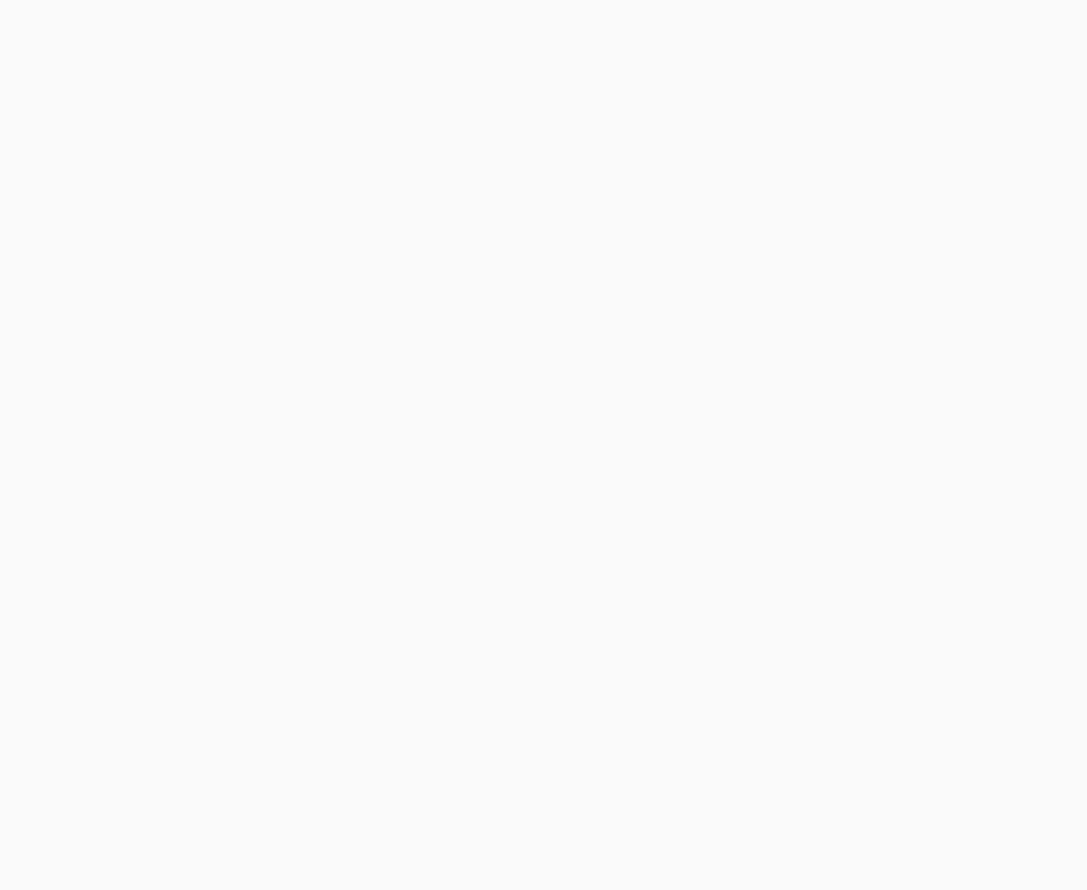
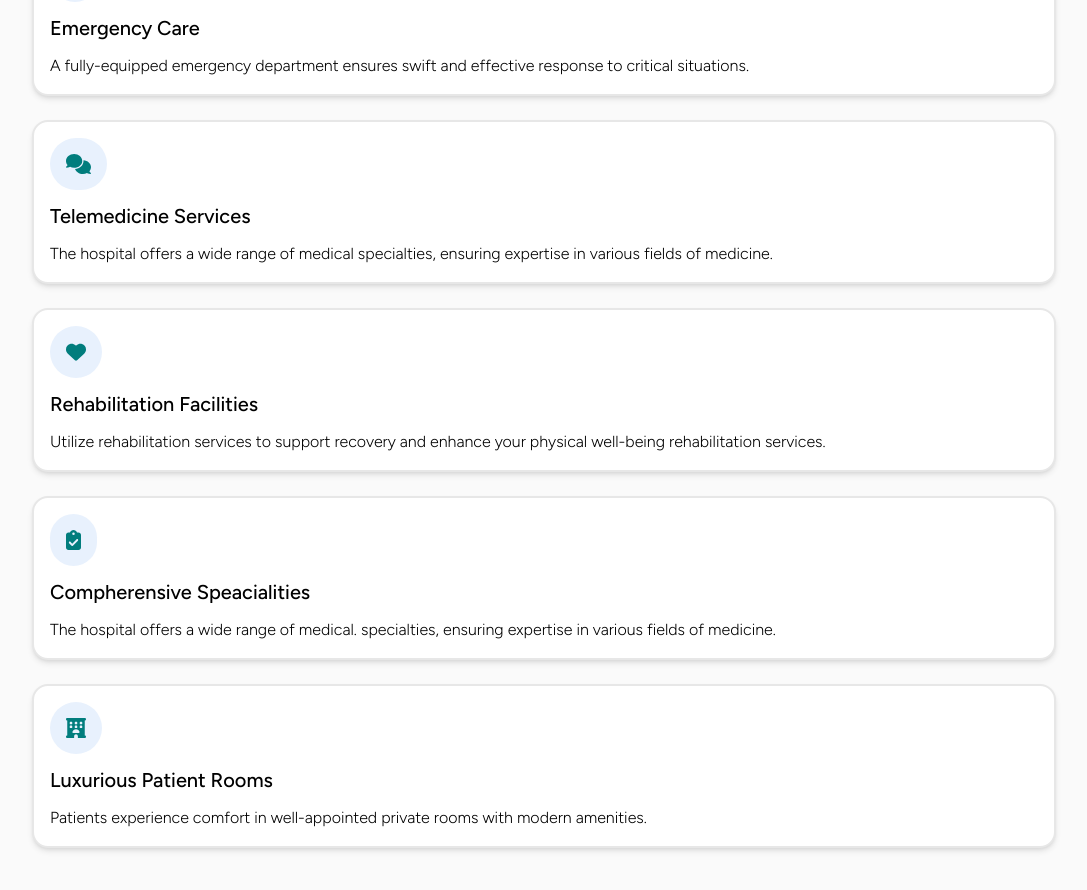
Before and after one commit to rifqi011/asklepion-clinic, a React (Vite) app: page / in a window 1280 px wide. Shown: the part 5124-6014 px from the top of the page, without its empty margins (96-1183 px from the left). Before the commit the page ends 4604 px from the top, so only its background shows below. Built offline with nearby package versions, Linux system fonts and the light colour scheme; a web font is replaced by a local one.

Commit message:
Add WhyChooseUs section with data and integrate into App component

```diff
--- a/src/App.jsx
+++ b/src/App.jsx
@@ -1,6 +1,7 @@
 import Header from "./assets/components/Header"
 import AboutUs from "./assets/sections/AboutUs"
 import Home from "./assets/sections/Home"
+import WhyChooseUs from "./assets/sections/WhyChooseUs"
 
 export default function App() {
 	return (
@@ -9,7 +10,9 @@ export default function App() {
 
 			<Home />
 
-			<AboutUs />
+            <AboutUs />
+
+            <WhyChooseUs />
 		</>
 	)
 }
--- /dev/null
+++ b/src/assets/data/why-choose-us.json
@@ -0,0 +1,32 @@
+[
+    {
+        "icon": "faFlask",
+        "text": "24/7 Pharmacy Services",
+        "description": "Access to a fully stocked pharmacy round the clock for medications and healthcare essentials."
+    },
+    {
+        "icon": "faBell",
+        "text": "Emergency Care",
+        "description": "A fully-equipped emergency department ensures swift and effective response to critical situations."
+    },
+    {
+        "icon": "faComments",
+        "text": "Telemedicine Services",
+        "description": "The hospital offers a wide range of medical specialties, ensuring expertise in various fields of medicine."
+    },
+    {
+        "icon": "faHeart",
+        "text": "Rehabilitation Facilities",
+        "description": "Utilize rehabilitation services to support recovery and enhance your physical well-being rehabilitation services."
+    },
+    {
+        "icon": "faClipboardCheck",
+        "text": "Compherensive Speacialities",
+        "description": "The hospital offers a wide range of medical. specialties, ensuring expertise in various fields of medicine."
+    },
+    {
+        "icon": "faHotel",
+        "text": "Luxurious Patient Rooms",
+        "description": "Patients experience comfort in well-appointed private rooms with modern amenities."
+    }
+]
--- /dev/null
+++ b/src/assets/sections/WhyChooseUs.jsx
@@ -0,0 +1,33 @@
+import { FontAwesomeIcon } from "@fortawesome/react-fontawesome"
+import Section from "../components/Section"
+import SectionTitle from "../components/SectionTitle"
+import { faBell, faClipboardCheck, faComments, faFlask, faHeart, faHotel } from "@fortawesome/free-solid-svg-icons"
+import WhyChooseUsData from "../data/why-choose-us.json"
+import Card from "../components/Card"
+
+export default function WhyChooseUs() {
+	const iconMap = {
+		faBell: faBell,
+		faClipboardCheck: faClipboardCheck,
+		faComments: faComments,
+		faFlask: faFlask,
+		faHeart: faHeart,
+		faHotel: faHotel,
+	}
+
+	return (
+		<Section id={"why-choose-us"}>
+			<SectionTitle title={"Why Choose Us"} align={"center"} headline={"Treatment avialable for you"} description={"Our dedicated team of professionals is committed to providing personalized care medical solutions."} />
+
+			<div className="grid grid-cols-1 gap-6">
+				{WhyChooseUsData.map((data, index) => (
+                    <Card key={index} className={"flex flex-col gap-3 flex-1 h-full"}>
+                        <FontAwesomeIcon icon={iconMap[data.icon]} className="bg-lightgreen text-green text-xl p-4 rounded-full self-start" />
+                        <h3 className="font-medium text-xl">{data.text}</h3>
+                        <p>{data.description}</p>
+                    </Card>
+				))}
+			</div>
+		</Section>
+	)
+}
```
